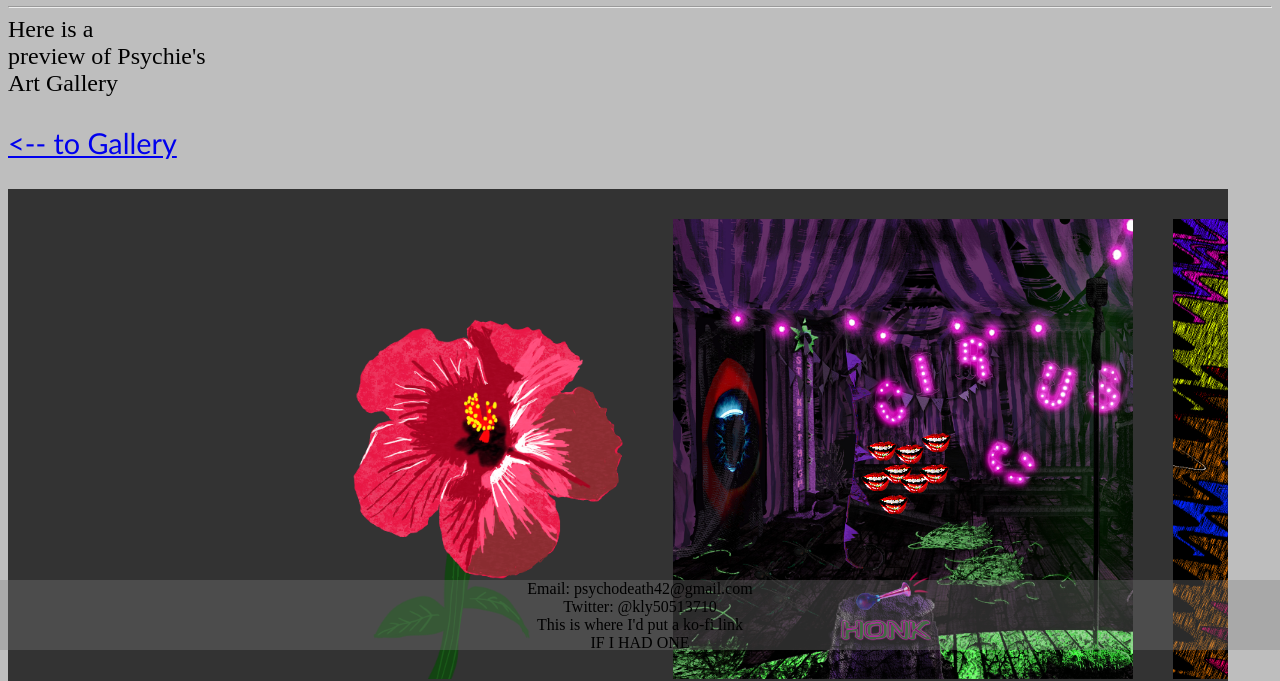
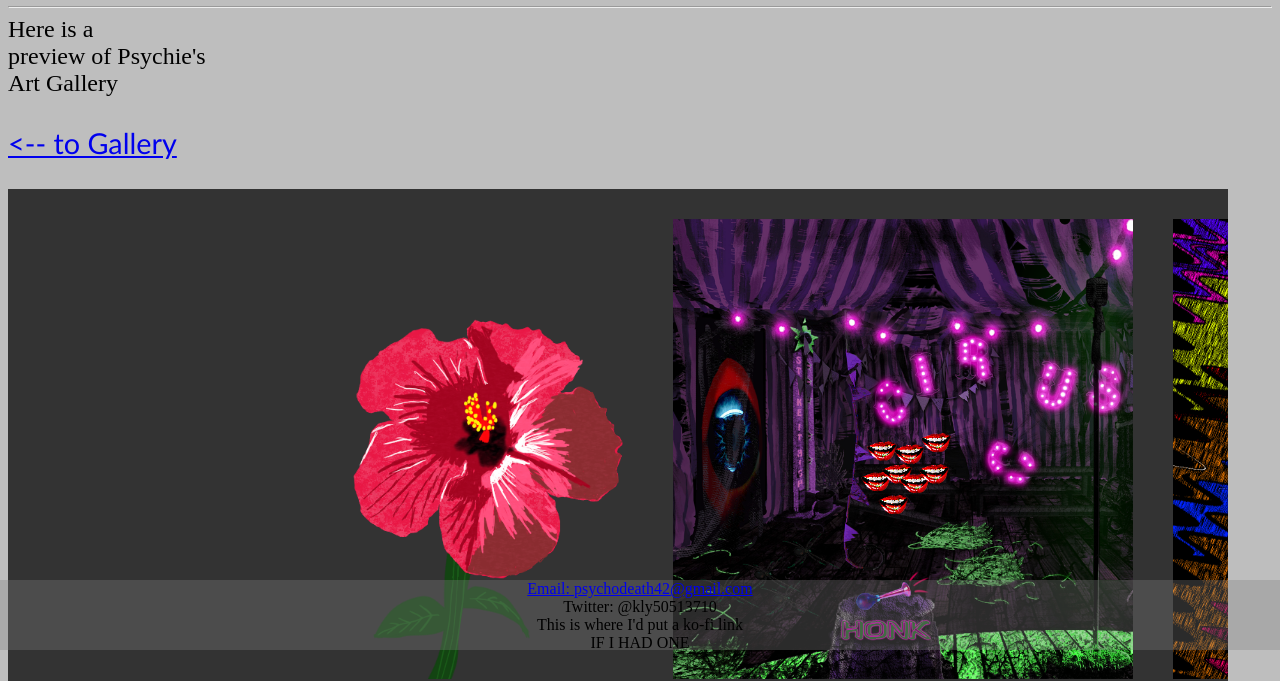
Before and after one commit to Psychodeath42/classwork_repo, a plain HTML site: page Final_homepage.html in a window 1280 px wide. Shown: the part 150-831 px from the top of the page. Drawn offline with Linux system fonts and the light colour scheme.

Commit message:
Update Final_homepage.html

```diff
--- a/Final_homepage.html
+++ b/Final_homepage.html
@@ -82,7 +82,7 @@
         </section2>
     </main>
     <footer>
-        Email: psychodeath42@gmail.com <br>
+        <a href="psychodeath42@gmail.com">Email: psychodeath42@gmail.com</a> <br>
         Twitter: @kly50513710 <br>
         This is where I'd put a ko-fi link <br>
         IF I HAD ONE <br>
```
